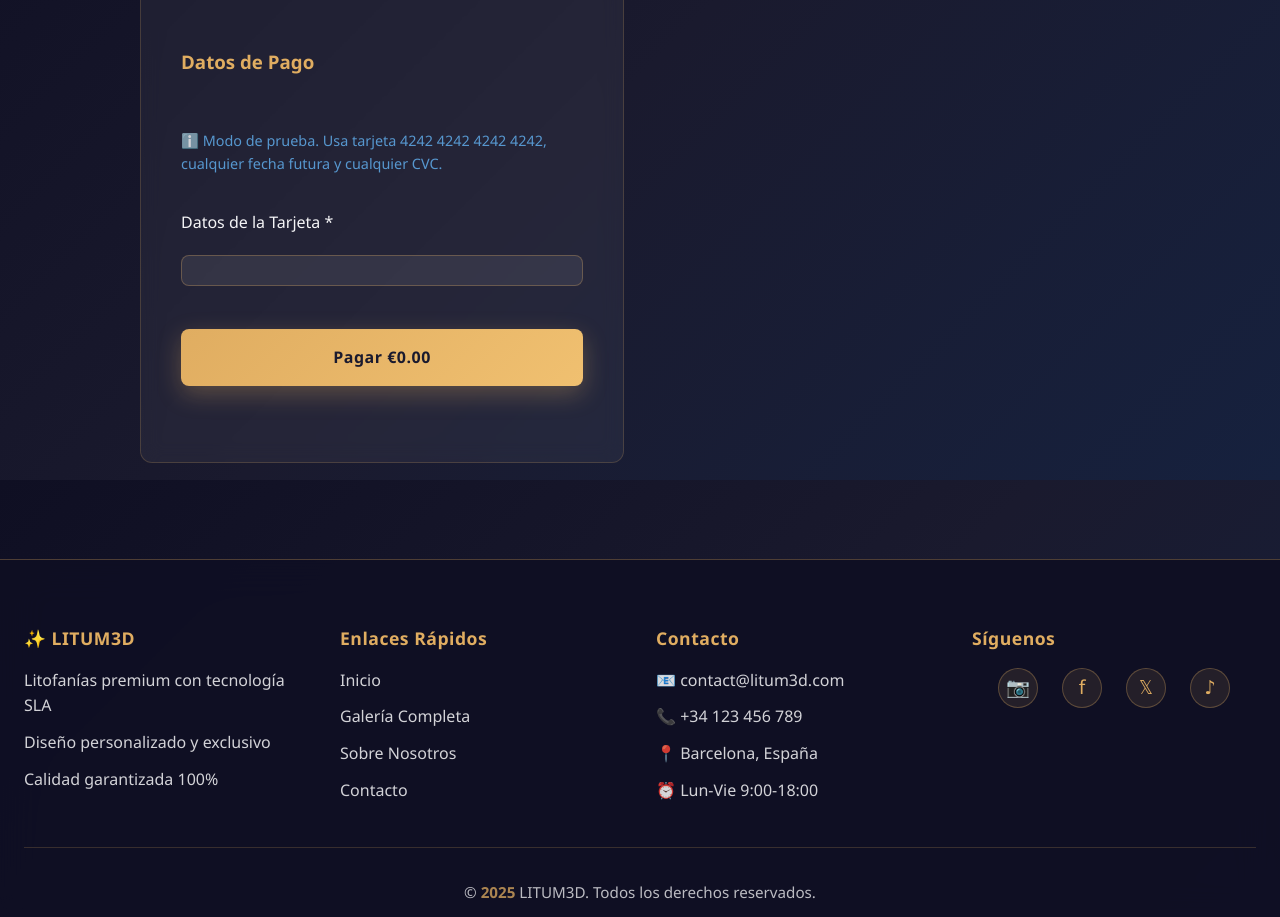
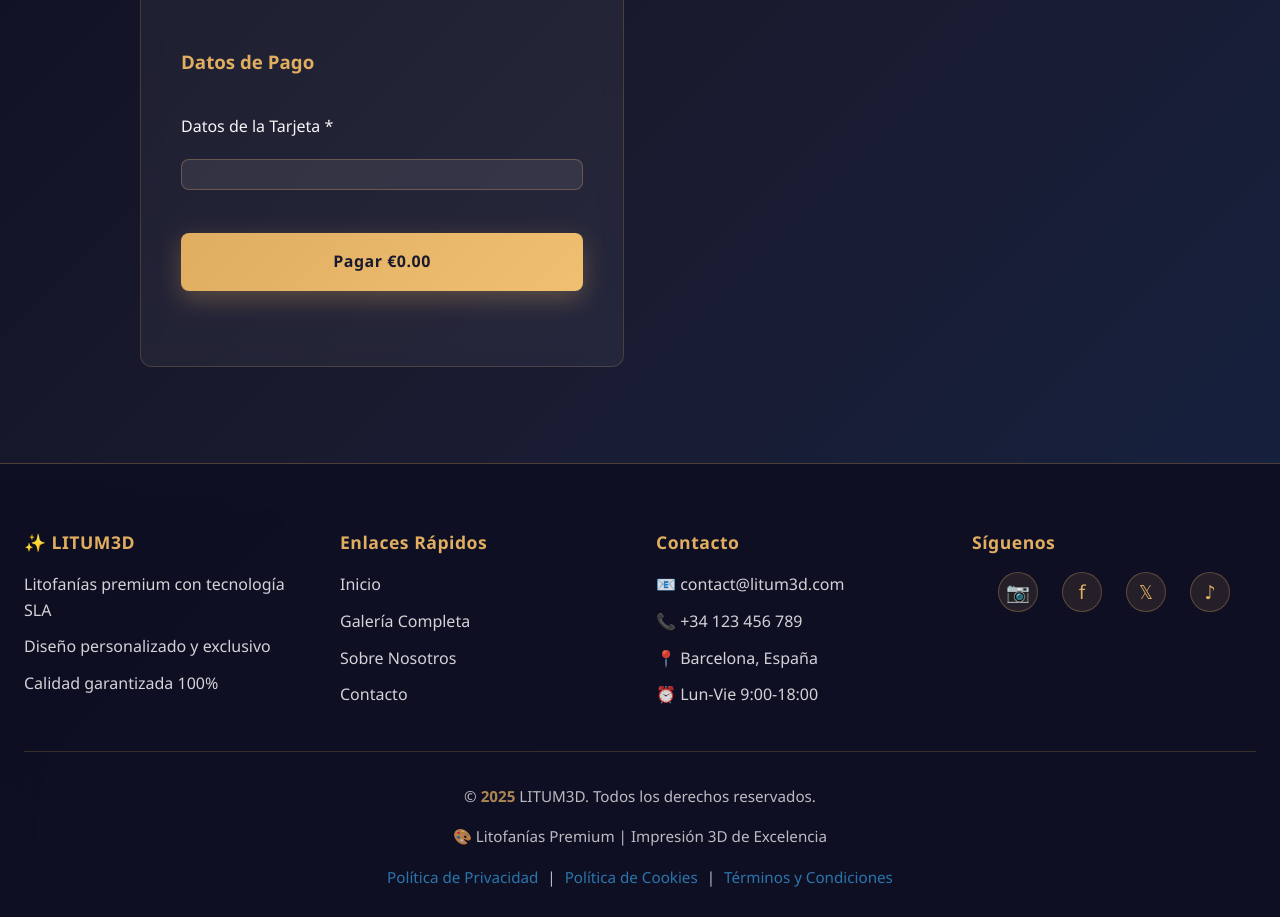
Before and after one commit to rubenfernandez-dev/litum3d, a website: page views/checkout.html in a window 1280 px wide. Shown: the part 1120-2037 px from the top of the page. Drawn offline with Linux system fonts and the light colour scheme; a script that the page names is missing.

Commit message:
fix: remove test mode message from checkout

```diff
--- a/views/checkout.html
+++ b/views/checkout.html
@@ -67,9 +67,6 @@
           </label>
 
           <h3 style="color: var(--gold); margin-top: 2rem;">Datos de Pago</h3>
-          <p style="font-size: 0.9rem; opacity: 0.8; color: #64b5f6; margin-bottom: 1rem;">
-            ℹ️ Modo de prueba. Usa tarjeta 4242 4242 4242 4242, cualquier fecha futura y cualquier CVC.
-          </p>
 
           <label>
             Datos de la Tarjeta *
```
